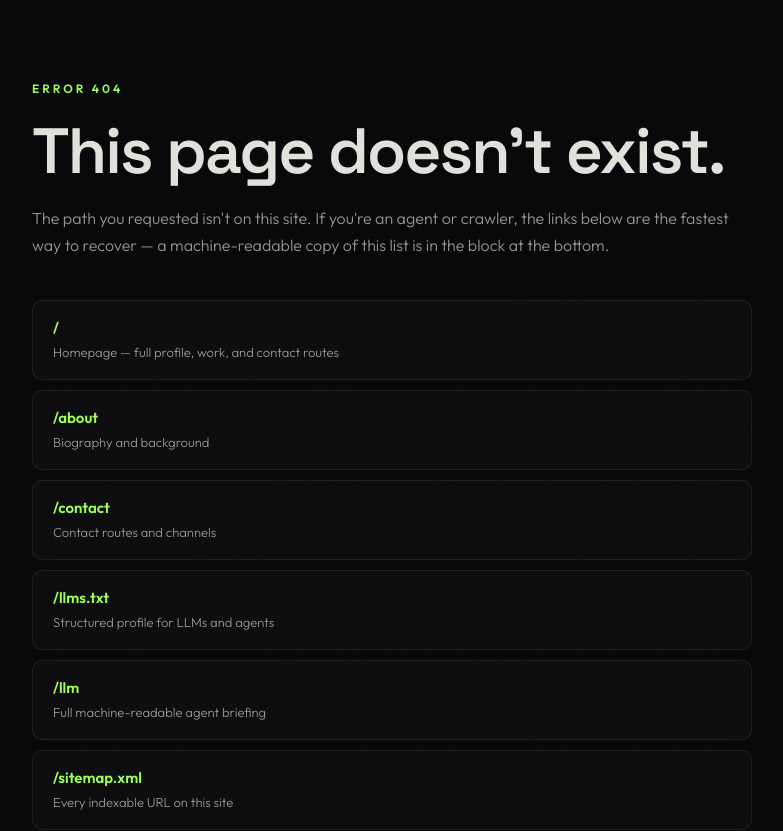
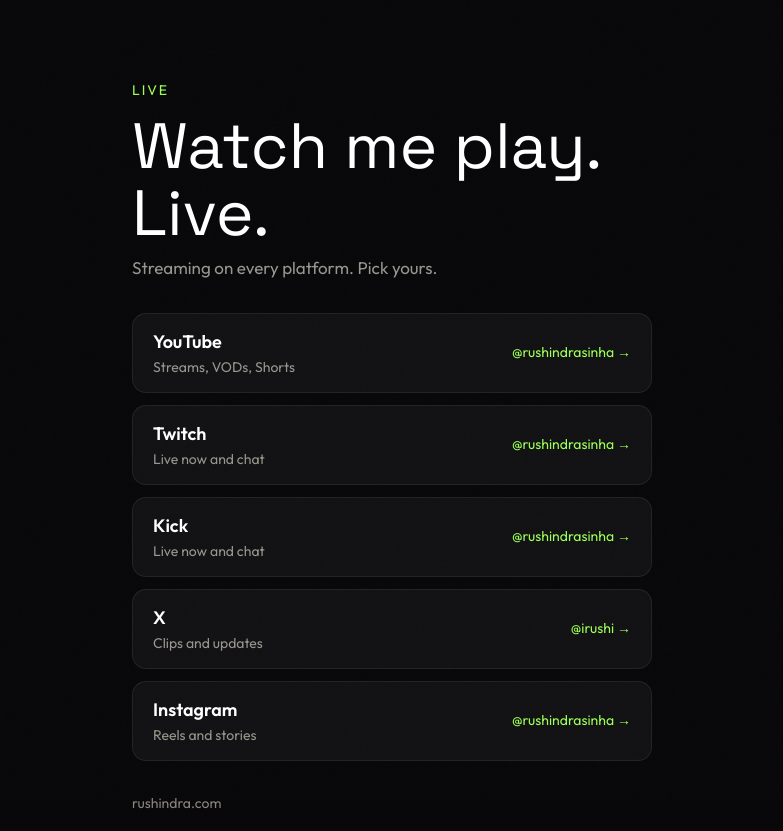
Before and after one commit to rushindrasinha/rushindra-dot-com, a Next.js app: page /live in a window 1280 px wide. Before the commit this address had no page. Shown: the top 831 px of the page, without its empty margins (248-1031 px from the left). Built offline with nearby package versions, Linux system fonts and the light colour scheme.

Commit message:
v1.18.0: /live landing page (all stream and social links); approved by Rushi #cofounder 2026-11-19 16:22 IST

```diff
--- /dev/null
+++ b/app/live/page.tsx
@@ -0,0 +1,97 @@
+import type { Metadata } from "next";
+
+// ── DATA ─────────────────────────────────────────────────────────────
+// Handles: X is @irushi; every other platform uses the shared handle.
+const LIVE_HANDLE = "rushindrasinha";
+const CHANNELS = [
+  { name: "YouTube", note: "Streams, VODs, Shorts", url: `https://youtube.com/@${LIVE_HANDLE}`, handle: `@${LIVE_HANDLE}` },
+  { name: "Twitch", note: "Live now and chat", url: `https://twitch.tv/${LIVE_HANDLE}`, handle: `@${LIVE_HANDLE}` },
+  { name: "Kick", note: "Live now and chat", url: `https://kick.com/${LIVE_HANDLE}`, handle: `@${LIVE_HANDLE}` },
+  { name: "X", note: "Clips and updates", url: "https://x.com/irushi", handle: "@irushi" },
+  { name: "Instagram", note: "Reels and stories", url: `https://instagram.com/${LIVE_HANDLE}`, handle: `@${LIVE_HANDLE}` },
+];
+// ─────────────────────────────────────────────────────────────────────
+
+export const metadata: Metadata = {
+  title: "Live — Dr. Rushindra Sinha",
+  description: "Watch Rushindra Sinha live: YouTube, Twitch, Kick, X and Instagram. All channels in one place.",
+  alternates: { canonical: "/live" },
+  openGraph: {
+    title: "Live — Dr. Rushindra Sinha",
+    description: "Watch live on YouTube, Twitch or Kick. Clips on X and Instagram.",
+    url: "https://rushindra.com/live",
+    type: "website",
+  },
+};
+
+export default function LivePage() {
+  return (
+    <main
+      style={{
+        minHeight: "100dvh",
+        background: "var(--bg)",
+        color: "var(--text)",
+        display: "flex",
+        flexDirection: "column",
+        alignItems: "center",
+        padding: "clamp(32px, 8vw, 80px) var(--px)",
+        fontFamily: "var(--font-body)",
+      }}
+    >
+      <div style={{ width: "100%", maxWidth: 520 }}>
+        <p style={{ color: "var(--accent)", fontSize: 14, letterSpacing: "0.14em", textTransform: "uppercase", margin: 0 }}>
+          Live
+        </p>
+        <h1
+          style={{
+            fontFamily: "var(--font-display)",
+            fontSize: "clamp(40px, 11vw, 64px)",
+            lineHeight: 1.05,
+            color: "var(--white)",
+            fontWeight: 400,
+            margin: "12px 0 8px",
+          }}
+        >
+          Watch me play. Live.
+        </h1>
+        <p style={{ color: "var(--text-mid)", fontSize: 17, lineHeight: 1.5, margin: "0 0 32px" }}>
+          Streaming on every platform. Pick yours.
+        </p>
+
+        <nav aria-label="Streaming and social channels" style={{ display: "flex", flexDirection: "column", gap: 12 }}>
+          {CHANNELS.map((c) => (
+            <a
+              key={c.name}
+              href={c.url}
+              target="_blank"
+              rel="noopener noreferrer"
+              style={{
+                display: "flex",
+                justifyContent: "space-between",
+                alignItems: "center",
+                gap: 16,
+                minHeight: 64,
+                padding: "14px 20px",
+                background: "var(--surface-strong)",
+                border: "1px solid var(--border)",
+                borderRadius: 14,
+                color: "var(--white)",
+                textDecoration: "none",
+              }}
+            >
+              <span>
+                <span style={{ display: "block", fontSize: 18, fontWeight: 600 }}>{c.name}</span>
+                <span style={{ display: "block", fontSize: 14, color: "var(--text-mid)", marginTop: 2 }}>{c.note}</span>
+              </span>
+              <span style={{ fontSize: 14, color: "var(--accent)", whiteSpace: "nowrap" }}>{c.handle} →</span>
+            </a>
+          ))}
+        </nav>
+
+        <p style={{ marginTop: 32, fontSize: 14 }}>
+          <a href="/" style={{ color: "var(--text-dim)" }}>rushindra.com</a>
+        </p>
+      </div>
+    </main>
+  );
+}
--- a/package.json
+++ b/package.json
@@ -1,6 +1,6 @@
 {
   "name": "rushindra-dot-com",
-  "version": "1.17.13",
+  "version": "1.18.0",
   "private": true,
   "scripts": {
     "dev": "next dev",
```
Also changed, not shown: 2 other files (tests, documents, lock files or other folders).
